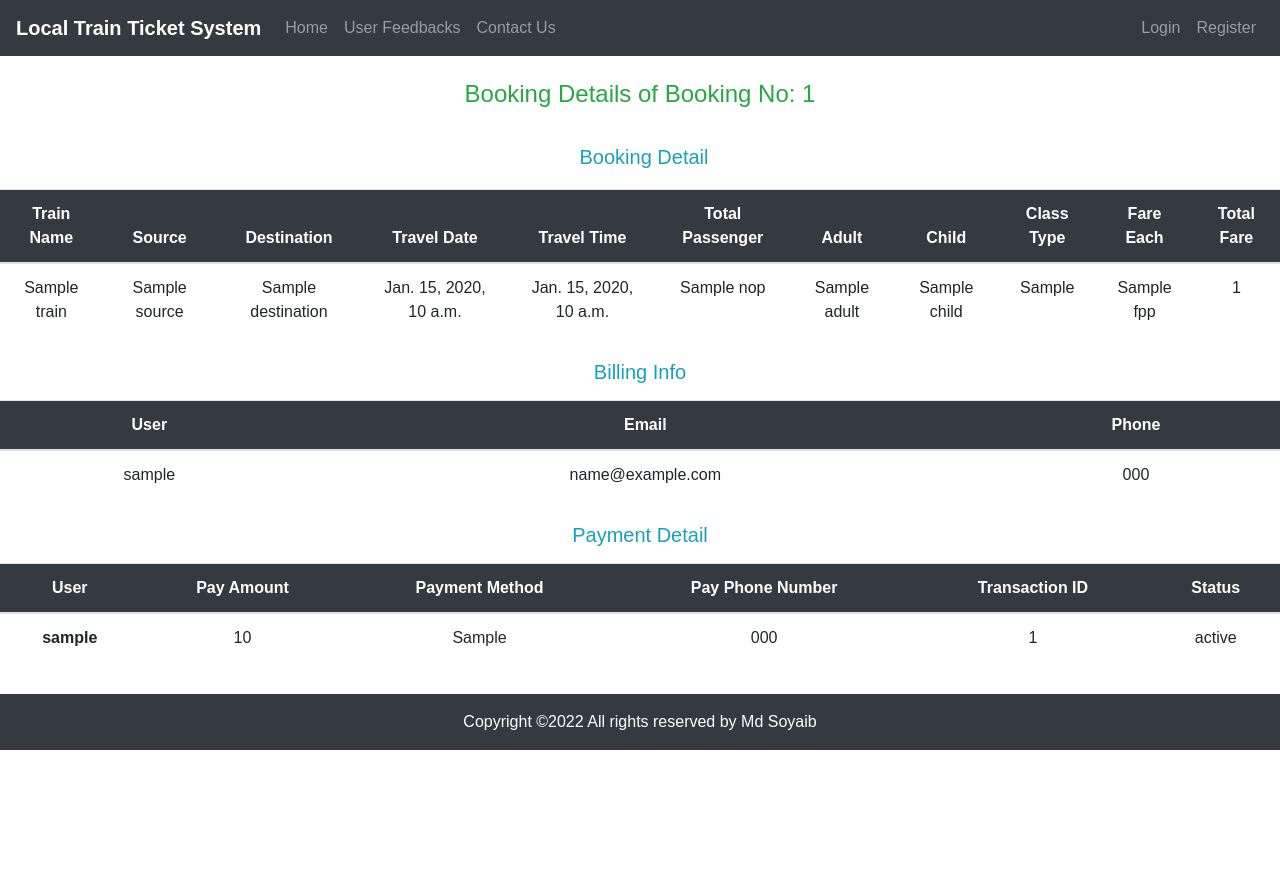
After one commit to mdsoyaib/Online_Railway_Ticket_Booking_System, a Django app: template templates/booking_detail.html in a window 1280 px wide. The commit adds this page. Run offline with Django 3.2, Linux system fonts and the light colour scheme; the template is opened without the code that fills it: most values are stand-ins (such as "Sample title", 1, 10 or a date in 2020); some libraries are stand-ins or nearby versions.

Commit message:
worked for booking_history and booking_details page and crated logic for that. and it's working properly

```diff
--- a/app/models.py
+++ b/app/models.py
@@ -65,6 +65,9 @@ class Booking(models.Model):
     status = models.CharField(max_length=50, default='Pending', choices=status, auto_created=True, null=True, blank=True)
     created_at = models.DateTimeField(auto_now_add=True, blank=True, null=True)
     updated_at = models.DateTimeField(auto_now=True, blank=True, null=True)
+
+    def __str__(self):
+        return self.id
 
 
 class BookingDetail(models.Model):
--- a/lttp/urls.py
+++ b/lttp/urls.py
@@ -15,7 +15,7 @@ Including another URLconf
 """
 from django.contrib import admin
 from django.urls import path
-from app.views import Home, AvailableTrain, user_login, signup, Contact, Feedbacks, Profile, Bookings, BookingHistory
+from app.views import Home, AvailableTrain, user_login, signup, Contact, Feedbacks, Profile, Bookings, BookingHistory, BookingDetails
 from django.contrib.auth import views as auth_views
 
 urlpatterns = [
@@ -24,6 +24,7 @@ urlpatterns = [
     path('available_train', AvailableTrain.as_view(), name="available_train"),
     path('booking', Bookings.as_view(), name='booking'),
     path('booking_history', BookingHistory.as_view(), name="booking_history"),
+    path('booking_history/booking_detail/<int:pk>', BookingDetails.as_view(), name="booking_detail"),
 
     path('contact', Contact.as_view(), name="contact"),
     path('feedback', Feedbacks.as_view(), name="feedback"),
--- /dev/null
+++ b/templates/booking_detail.html
@@ -0,0 +1,120 @@
+{% extends 'base.html' %}
+
+{% block title %}
+    User Booking Details
+{% endblock title %}
+
+{% block content %}
+
+
+<div class="row">
+    <div class="col-lg-12 text-center p-4 text-success">
+        <h4>Booking Details of Booking No: {{booking_detail.booking.id}}</h4>
+    </div>
+
+    <!-- this section is about the booking details -->
+
+    <div class="col-lg-12 mx-auto">
+        <div class="row">
+            <div class="col-lg-12 m-1 text-center text-info">
+                <h5>Booking Detail</h5>
+            </div>
+            <div class="col-lg-12 mt-2 mb-2 mx-auto">
+                <table class="table table-hover">
+                    <thead class="bg-dark text-white text-center">
+                      <tr>
+                        <th scope="col">Train Name</th>
+                        <th scope="col">Source</th>
+                        <th scope="col">Destination</th>
+                        <th scope="col">Travel Date</th>
+                        <th scope="col">Travel Time</th>
+                        <th scope="col">Total Passenger</th>
+                        <th scope="col">Adult</th>
+                        <th scope="col">Child</th>
+                        <th scope="col">Class Type</th>
+                        <th scope="col">Fare Each</th>
+                        <th scope="col">Total Fare</th>
+                      </tr>
+                    </thead>
+                    <tbody>
+                      <tr class="text-center">
+                        <td>{{booking_detail.train}}</td>
+                        <td>{{booking_detail.source}}</td>
+                        <td>{{booking_detail.destination}}</td>
+                        <td>{{booking_detail.travel_date}}</td>
+                        <td>{{booking_detail.travel_time}}</td>
+                        <td>{{booking_detail.nop}}</td>
+                        <td>{{booking_detail.adult}}</td>
+                        <td>{{booking_detail.child}}</td>
+                        <td>{{booking_detail.class_type}}</td>
+                        <td>{{booking_detail.fpp}}</td>
+                        <td>{{booking_detail.total_fare}}</td>
+                      </tr>
+                    </tbody>
+                </table>
+            </div>
+        </div>
+    </div>
+
+    <div class="col-lg-12 mx-auto">
+        <div class="row">
+            <div class="col-lg-12 text-center text-info">
+                <h5>Billing Info</h5>
+            </div>
+            <div class="col-lg-12 mt-2 mb-2 mx-auto">
+                <table class="table table-hover">
+                    <thead class="bg-dark text-white text-center">
+                      <tr>
+                        <th scope="col">User</th>
+                        <th scope="col">Email</th>
+                        <th scope="col">Phone</th>
+                      </tr>
+                    </thead>
+                    <tbody>
+                      <tr class="text-center">
+                        <td>{{billing.user.username}}</td>
+                        <td>{{billing.email}}</td>
+                        <td>{{billing.phone}}</td>
+                      </tr>
+                    </tbody>
+                </table>
+            </div>
+        </div>
+    </div>
+
+    <div class="col-lg-12 mx-auto">
+        <div class="row">
+            <div class="col-lg-12 text-center text-info">
+                <h5>Payment Detail</h5>
+            </div>
+            <div class="col-lg-12 mt-2 mb-2 mx-auto">
+                <table class="table table-hover">
+                    <thead class="bg-dark text-white text-center">
+                      <tr>
+                        <th scope="col">User</th>
+                        <th scope="col">Pay Amount</th>
+                        <th scope="col">Payment Method</th>
+                        <th scope="col">Pay Phone Number</th>
+                        <th scope="col">Transaction ID</th>
+                        <th scope="col">Status</th>
+                      </tr>
+                    </thead>
+                    <tbody>
+                      <tr class="text-center">
+                        <th scope="row">{{payment.user.username}}</th>
+                        <td>{{payment.pay_amount}}</td>
+                        <td>{{payment.pay_method}}</td>
+                        <td>{{payment.phone}}</td>
+                        <td>{{payment.trxid}}</td>
+                        <td>{{payment.status}}</td>
+                      </tr>
+                    </tbody>
+                </table>
+            </div>
+        </div>
+    </div>
+
+</div>
+
+
+{% endblock content %}
```
Also changed, not shown: app/views.py (+21 -2 lines), templates/booking_history.html (+12 -6 lines), db.sqlite3.
